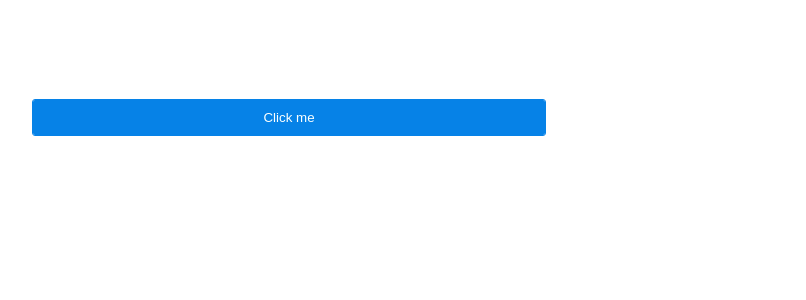
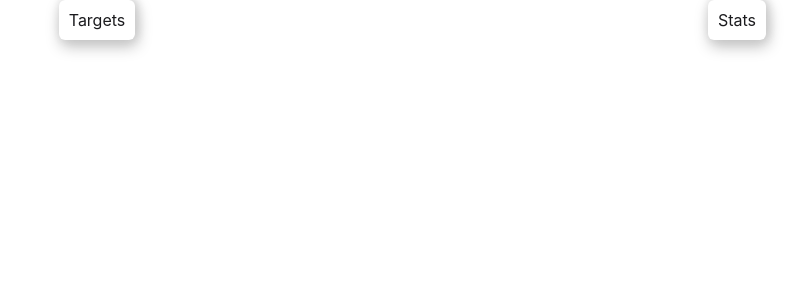
Before and after one commit to kubaslawski/self-dev-app-react, a React (Create React App) app: page / in a window 1280 px wide. Shown: the top 300 px of the page, without its empty margins (351-1157 px from the left). Built offline with nearby package versions, Linux system fonts and the light colour scheme.

Commit message:
Creating RoutePath class - separating logic to another file

```diff
--- /dev/null
+++ b/src/routing/paths.ts
@@ -0,0 +1,34 @@
+import React from "react";
+import LoginPage from "../pages/auth/login";
+import SignUpPage from "../pages/auth/signup";
+import ForgotPasswordPage from "../pages/auth/forgot-password/forgot-password";
+import ResetPasswordPage from "../pages/auth/reset-password/token";
+import HomePage from "../pages/Home";
+import Habits from "../pages/Habits";
+import Tasks from "../pages/Tasks";
+import ErrorPage from "../pages/error/ErrorPage";
+
+interface IRoutePath {
+	path: string;
+	element: React.FC;
+}
+
+class RoutePath implements IRoutePath{
+  constructor(public path: string, public element: React.FC) {
+    this.path = path;
+    this.element = element;
+  }
+}
+
+export const paths = {
+	home: new RoutePath("/", HomePage),
+  login: new RoutePath("/auth/login", LoginPage),
+  signup: new RoutePath("/auth/signup", SignUpPage),
+  forgotPassword: new RoutePath("/auth/forgot-password", ForgotPasswordPage),
+  resetPassword: new RoutePath("/auth/reset-password/:token", ResetPasswordPage),
+	habits: new RoutePath("/habits", Habits),
+	habit: new RoutePath("/habit/:habitId", Habits),
+	tasks: new RoutePath("/tasks", Tasks),
+	task: new RoutePath("/task/:taskId", Tasks),
+	error: new RoutePath("*", ErrorPage),
+};
--- a/src/routing/routing.tsx
+++ b/src/routing/routing.tsx
@@ -1,24 +1,19 @@
 import React from 'react';
-import {Router, Route, Routes, BrowserRouter} from "react-router-dom";
-// pages
-import Habits from "../pages/Habits";
-import Home from "../pages/Home/Home";
-import LoginPage from "../pages/auth/login";
-import SignUp from "../pages/SignUp";
-import Tasks from "../pages/Tasks";
+import {Route, Routes, BrowserRouter} from "react-router-dom";
+// routes
+import {paths} from "./paths";
 
 const Routing: React.FC = () => {
 	return (
 		<BrowserRouter>
 			<Routes>
-				<Route path={"/"} element={<Home/>}/>
-				<Route path={"/login"} element={<LoginPage/>}/>
-				<Route path={"/signup"} element={<SignUp/>}/>
-				<Route path={"/tasks"} element={<Tasks/>}/>
-				<Route path={"/habits"} element={<Habits/>}/>
+				{Object.entries(paths).map(([key, value]) => {
+					return (
+						<Route key={key} path={value.path} element={<value.element/>}/>
+					)
+				})}
 			</Routes>
 		</BrowserRouter>
-
 	);
 };
 
```
